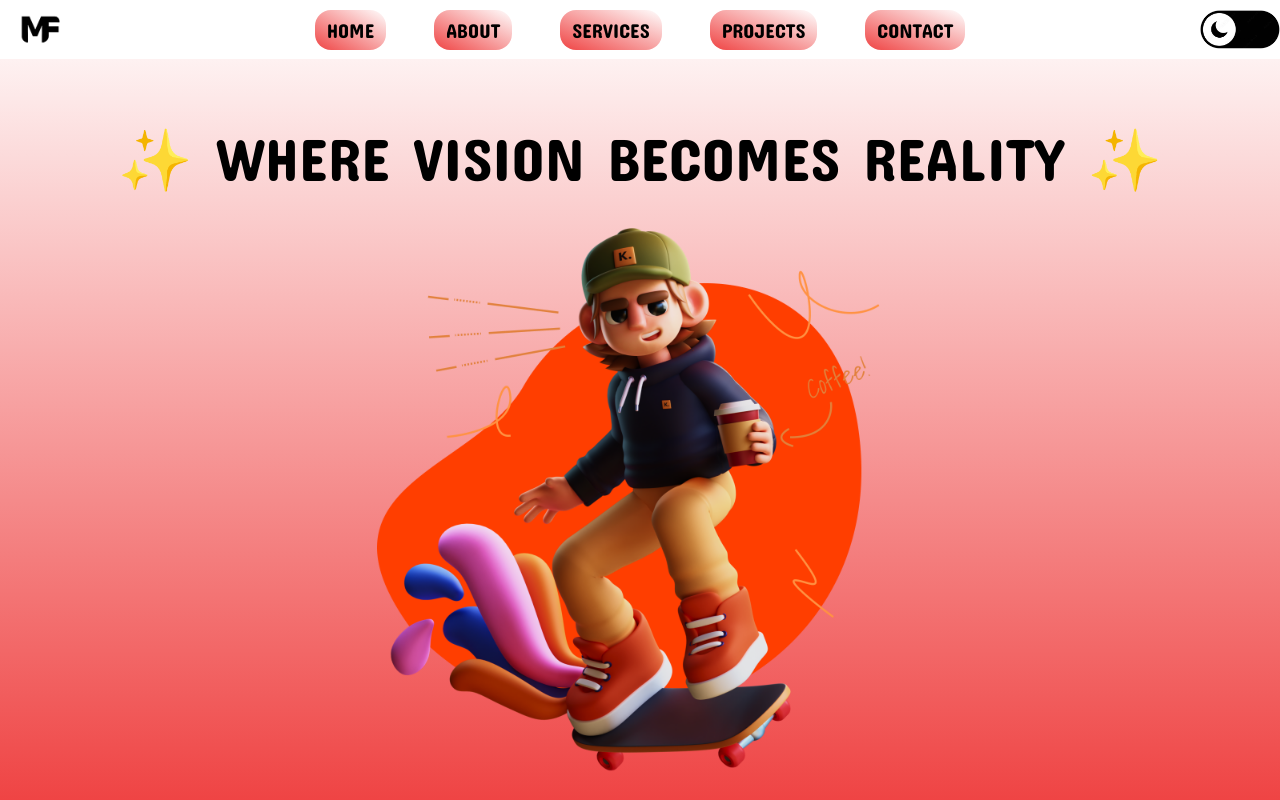
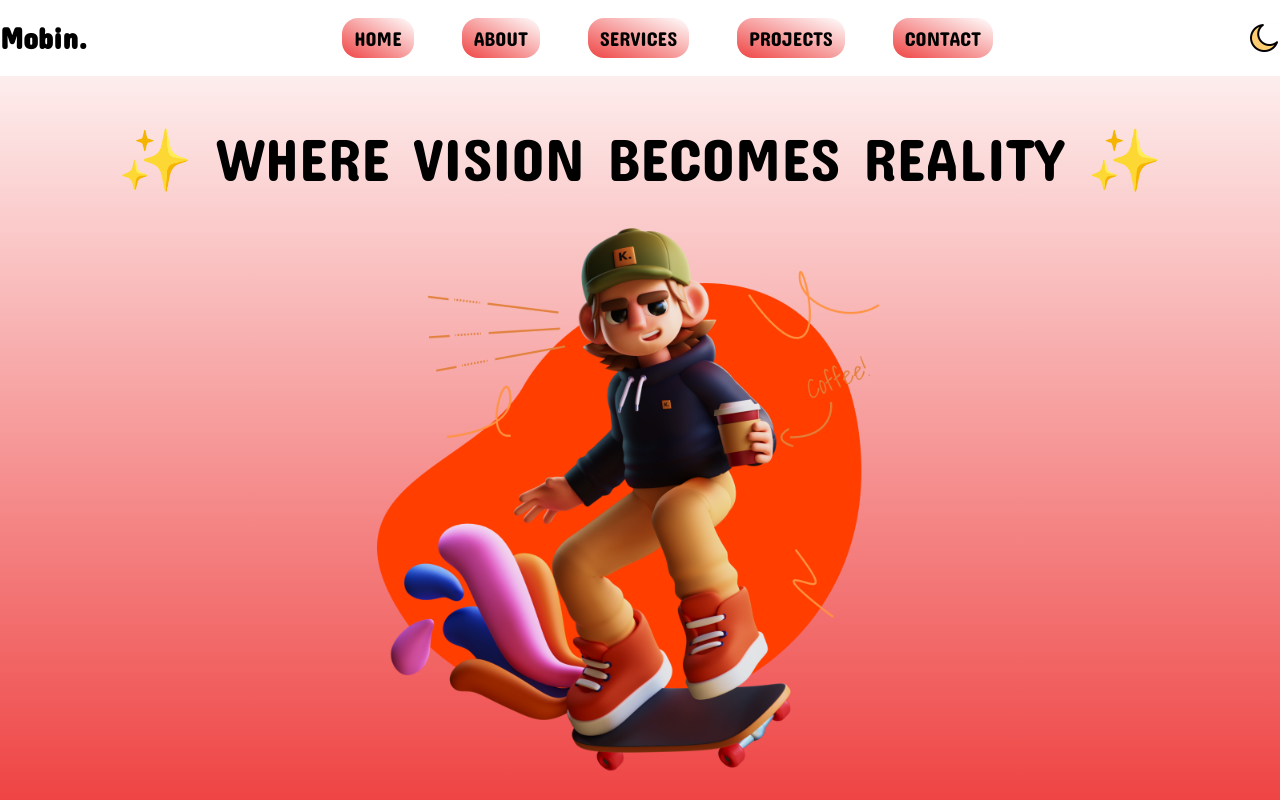
Before and after one commit to MobinFazli/Portfolio, a website: page index.html in a window 1280 px wide. Shown: the top 800 px of the page. Drawn offline with nearby package versions, Linux system fonts and the light colour scheme.

Commit message:
Portfolio

```diff
--- a/index.html
+++ b/index.html
@@ -30,13 +30,16 @@
         <nav class="w-full fixed top-0 z-10 bg-white dark:bg-slate-900">
 
             <!-- Nav Bar Container -->
-            <div class="container mx-auto py-4 flex items-center justify-between">
+            <div class="container mx-auto py-5 flex items-center justify-between">
 
                 <!-- Logo & Name Container -->
-                <div class="flex items-center gap-1 p-5 md:p-0">
+                <div class="flex items-center p-5 md:p-0">
 
                     <!-- Website Logo -->
-                    <a href="#"><img class="w-20" src="./img/MyLogo.png" alt="Logo"></a>
+                    <!-- <a href="#"><img class="w-20" src="./img/MyLogo.png" alt="Logo"></a> -->
+
+                    <!-- Webstie Name -->
+                    <a href="#"><span class="text-3xl font-bold text-black dark:text-white">Mobin.</span></a>
 
                 </div>
 
@@ -71,7 +74,7 @@
                 </ul>
 
                 <!-- Dark Mode Switch -->
-                <img id="DarkBtn" class="hidden w-20 cursor-pointer md:block" src="./img/DarkToggle.png" alt="Dark Mode Icon">
+                <img id="DarkBtn" class="hidden w-8 cursor-pointer md:block" src="./img/DarkBtn.png" alt="Dark Mode Icon">
 
                 <!-- Hamburger Menu For Small Screens -->
                 <div id="hamburgerMenu" class="md:hidden cursor-pointer z-20 p-5">
@@ -154,6 +157,23 @@
         </div>
 
     </div>
+
+     <!-- <div id="Links" class="dark:bg-slate-900">
+
+        <div class="container mx-auto">
+
+            <div class="p-5 sm:p-0 flex flex-wrap justify-center lg:justify-center gap-3">
+
+                <a class="text-black font-semibold px-3 py-2 border-solid border-2 border-black dark:border-white rounded-md w-full sm:w-full md:w-1/5 lg:w-1/5 dark:text-white uppercase text-xs text-center" href="#">View Resume</a>
+                <a class="text-black font-semibold px-3 py-2 border-solid border-2 border-black dark:border-white rounded-md w-full sm:w-full md:w-1/5 lg:w-1/5 dark:text-white uppercase text-xs text-center" href="#">Send Email</a>
+                <a class="text-black font-semibold px-3 py-2 border-solid border-2 border-black dark:border-white rounded-md w-full sm:w-full md:w-1/5 lg:w-1/5 dark:text-white uppercase text-xs text-center" href="#">Get in Touch</a>
+                <a class="text-black font-semibold px-3 py-2 border-solid border-2 border-black dark:border-white rounded-md w-full sm:w-full md:w-1/5 lg:w-1/5 dark:text-white uppercase text-xs text-center" href="#">Other Link</a>
+
+            </div>
+
+        </div>
+
+    </div> -->
 
     <!-- About Page -->
     <div id="About" class="px-10 dark:bg-slate-900">
@@ -471,10 +491,10 @@
             <div class="flex items-center gap-2">
 
                 <!-- Website Logo -->
-                <a href="#"><img class="w-16" src="https://static.vecteezy.com/system/resources/previews/026/976/756/original/3d-icon-cute-young-smiling-happy-winning-man-people-jumping-character-illustration-cartoon-boy-minimal-style-on-isolated-transparent-background-generative-ai-png.png" alt="Logo"></a>
+                <!-- <a href="#"><img class="w-16" src="https://static.vecteezy.com/system/resources/previews/026/976/756/original/3d-icon-cute-young-smiling-happy-winning-man-people-jumping-character-illustration-cartoon-boy-minimal-style-on-isolated-transparent-background-generative-ai-png.png" alt="Logo"></a> -->
 
                 <!-- Webstie Name -->
-                <!-- <a href="#"><span class="text-2xl font-bold text-white">Portfolio</span></a> -->
+                <a href="#"><span class="text-3xl font-bold text-white">Mobin.</span></a>
 
             </div>
 
--- a/tailwind.config.js
+++ b/tailwind.config.js
@@ -11,7 +11,6 @@ module.exports = {
         "big": "40rem"
       },
       width: {
-        "s": "84px",
         "sw": "20%",
         "wd": "26%",
         "wide": "30%",
```
Also changed, not shown: img/DarkBtn.png (added), img/DarkToggle.png (deleted).
